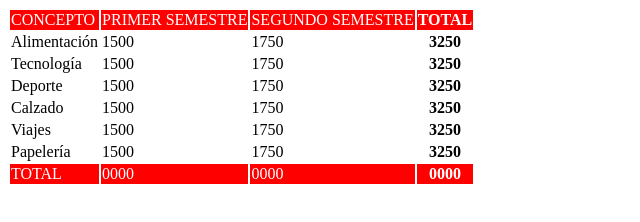
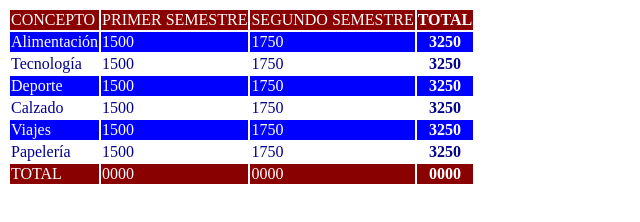
Before and after one commit to imartor99/DESIGN-INTERFACES-WEB, a plain HTML site: page CSS/Ejercicio 1/ej1.html in a window 1280 px wide. Shown: the whole page, without its empty margins (0-640 px from the left). Drawn offline with Linux system fonts and the light colour scheme.

Commit message:
realizo ej1

```diff
--- a/CSS/ej1.html
+++ b/CSS/Ejercicio 1/ej1.html
@@ -7,14 +7,33 @@
     <title>Ejercicio 1</title>
 
     <style>
-        thead:first-child{
-            background-color: red;
+        /* Estilos para el encabezado (thead) - Mantiene el rojo y blanco */
+        thead:first-child {
+            background-color: rgb(138, 1, 1);
             color: white;
         }
 
-        tfoot:last-child{
-            background-color:  red;
+        /* Estilos para el pie de tabla (tfoot) - Mantiene el rojo y blanco */
+        tfoot:last-child {
+            background-color: rgb(138, 1, 1);
             color: white;
+        }
+
+        /* Filas 2, 4, 6 (Pares) del cuerpo: Fondo azul con letra blanca */
+        tbody tr:nth-child(even) {
+            /* even selecciona las filas pares */
+            color: darkblue;
+        }
+
+        /* Filas 3, 5, 7 (Impares) del cuerpo: Fondo blanco con letra azul */
+        tbody tr:nth-child(odd) {
+            /* odd selecciona las filas impares */
+            background-color: blue;
+            color: white;
+        }
+
+        th {
+            font-weight: bold;
         }
     </style>
 </head>
```
